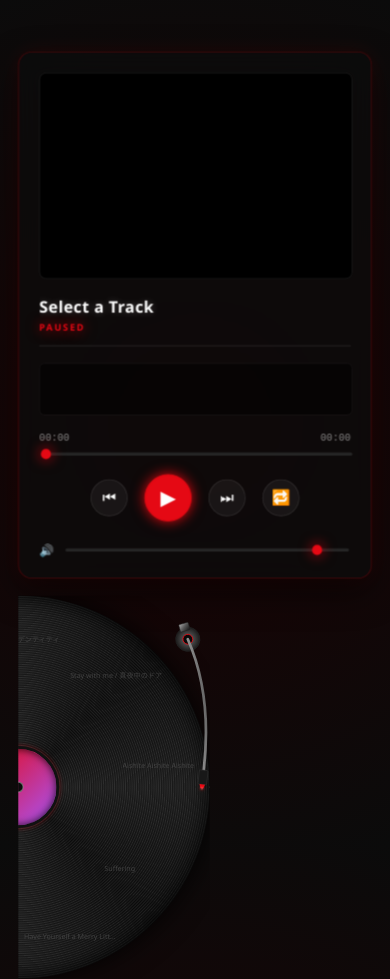
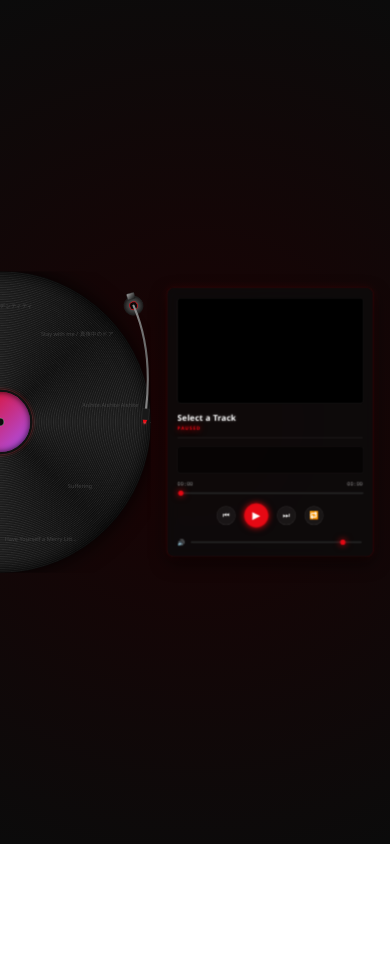
Before and after one commit to Juancollareda/luciBotton, a website: page public/wheeltest.html in a window 390 px wide. After the commit the page ends 844 px from the top, so only its background shows below. Drawn offline with Linux system fonts and the light colour scheme.

Commit message:
phne fix

```diff
--- a/public/wheeltest.html
+++ b/public/wheeltest.html
@@ -391,52 +391,8 @@
       color: #888;
     }
 
-    /* Mobile Portrait Responsive Layout */
-    @media (max-width: 768px) {
-      body {
+    body {
         background: radial-gradient(circle at center, #1a0203 0%, var(--bg-color) 100%);
-      }
-
-      .app-container {
-        position: absolute;
-        top: 50%;
-        left: 50%;
-        transform: translate(-50%, -50%);
-        display: flex;
-        flex-direction: column;
-        width: 440px;
-        height: 920px;
-        gap: 20px;
-        padding: 20px 10px;
-        box-sizing: border-box;
-      }
-
-      .player-deck {
-        position: relative;
-        top: auto;
-        right: auto;
-        transform: none;
-        width: 100%;
-        max-width: 420px;
-        order: 1;
-      }
-
-      .turntable-container {
-        order: 2;
-        height: 450px;
-        width: 100%;
-        display: flex;
-        justify-content: center;
-      }
-
-      .wheel-wrapper {
-        position: relative;
-        bottom: 0;
-        top: 0;
-        left: -35px;
-        transform: scale(0.65);
-        transform-origin: left top;
-      }
     }
   </style>
 </head>
@@ -950,57 +906,29 @@
     const viewportWidth = window.innerWidth;
     const viewportHeight = window.innerHeight;
 
-    if (viewportWidth <= 768) {
-      // Clear inline positioning styles for mobile portrait, let CSS handle it
-      wheelWrapper.style.position = '';
-      wheelWrapper.style.top = '';
-      wheelWrapper.style.left = '';
-      wheelWrapper.style.transform = '';
-      wheelWrapper.style.transformOrigin = '';
-
-      playerDeck.style.position = '';
-      playerDeck.style.top = '';
-      playerDeck.style.left = '';
-      playerDeck.style.right = '';
-      playerDeck.style.transform = '';
-      playerDeck.style.transformOrigin = '';
-
-      const mobileBaseWidth = 440;
-      const mobileBaseHeight = 920;
-
-      const scaleX = (viewportWidth * 0.95) / mobileBaseWidth;
-      const scaleY = (viewportHeight * 0.95) / mobileBaseHeight;
-      const scale = Math.min(scaleX, scaleY, 1.0);
-
-      container.style.position = 'absolute';
-      container.style.top = '50%';
-      container.style.left = '50%';
-      container.style.transform = `translate(-50%, -50%) scale(${scale})`;
-      return;
-    }
-
-    // Desktop View - absolute/fixed viewport fill layout
+    // Side-by-Side View - absolute/fixed viewport fill layout
     container.style.position = 'static';
     container.style.transform = 'none';
 
+    const baseWidth = 860; // 350px (wheel) + 30px (gap) + 480px (deck)
     const wheelBaseHeight = 700;
-    const deckBaseHeight = 600; // Increased base height for larger layout
+    const deckBaseHeight = 600;
+    const maxBaseHeight = Math.max(wheelBaseHeight, deckBaseHeight);
 
-    let wheelScale = (viewportHeight * 0.9) / wheelBaseHeight;
-    let deckScale = (viewportHeight * 0.9) / deckBaseHeight;
-
-    wheelScale = Math.min(wheelScale, 1.15);
-    deckScale = Math.min(deckScale, 1.15);
+    // Calculate scaling to fit both screen width and screen height
+    const scaleWidth = (viewportWidth * 0.95) / baseWidth;
+    const scaleHeight = (viewportHeight * 0.9) / maxBaseHeight;
+    const scale = Math.min(scaleWidth, scaleHeight, 1.15); // Capped at 1.15x
 
     // Position Wheel EXACTLY on the left border of the screen, centered vertically
     wheelWrapper.style.position = 'fixed';
     wheelWrapper.style.top = '50%';
     wheelWrapper.style.left = '0';
-    wheelWrapper.style.transform = `translateY(-50%) scale(${wheelScale})`;
+    wheelWrapper.style.transform = `translateY(-50%) scale(${scale})`;
     wheelWrapper.style.transformOrigin = 'left center';
 
     // Center Player Deck in the remaining screen space on the right of the vinyl
-    const discRightEdge = 350 * wheelScale;
+    const discRightEdge = 350 * scale;
     const remainingSpace = viewportWidth - discRightEdge;
     const deckCenter = discRightEdge + (remainingSpace / 2);
 
@@ -1008,7 +936,7 @@
     playerDeck.style.top = '50%';
     playerDeck.style.left = `${deckCenter}px`;
     playerDeck.style.right = 'auto';
-    playerDeck.style.transform = `translate(-50%, -50%) scale(${deckScale})`;
+    playerDeck.style.transform = `translate(-50%, -50%) scale(${scale})`;
     playerDeck.style.transformOrigin = 'center center';
   }
 
```
